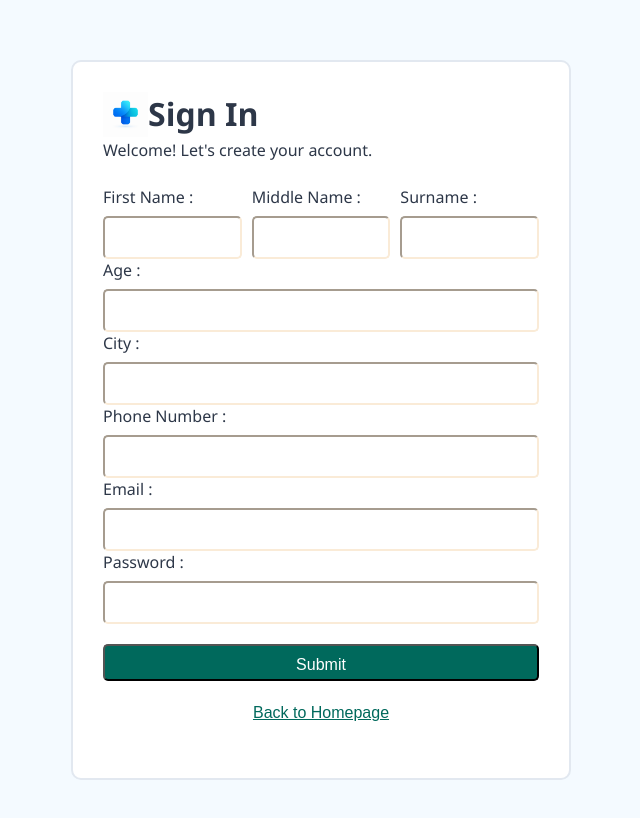
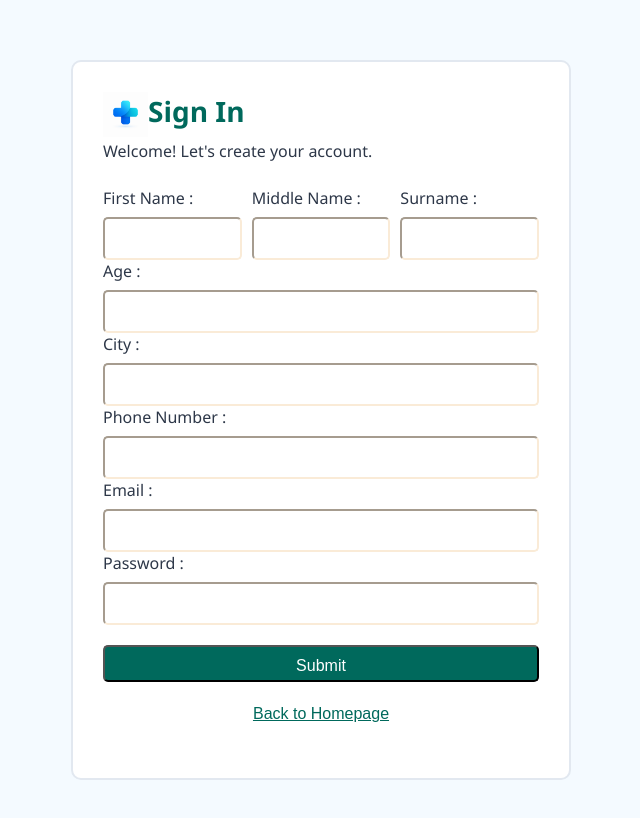
Before and after one commit to nmygawuna/plus-healthcare, a plain HTML site: page login.html in a window 1280 px wide. Shown: the whole page, without its empty margins (319-959 px from the left). Drawn offline with Linux system fonts and the light colour scheme.

Commit message:
Update login.html

```diff
--- a/login.html
+++ b/login.html
@@ -63,6 +63,9 @@
 			.title{
 				margin-top: 0%;
 				margin-bottom: 2px;
+				color: #00695c;
+				font-size: 28px;
+				margin-bottom: 10px;
 			}
 			.logoh1{
 				display: flex;
```
